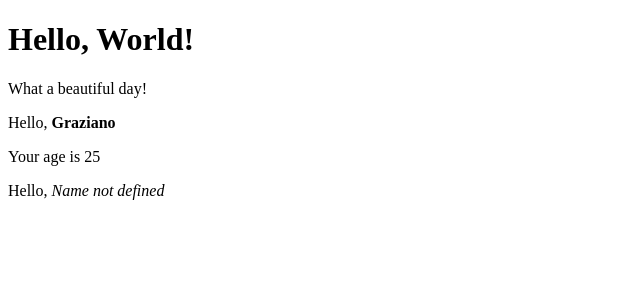
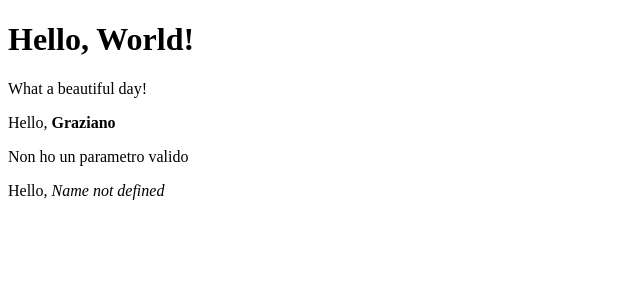
Before and after one commit to jbiasella/react-exercises, a React (Create React App) app in the folder my-app/: page / in a window 1280 px wide. Shown: the top 300 px of the page, without its empty margins (0-640 px from the left). Built offline with nearby package versions, Linux system fonts and the light colour scheme.

Commit message:
Implementazione condizione per verificare se la proprietà age è presente

```diff
--- a/my-app/src/App.js
+++ b/my-app/src/App.js
@@ -9,7 +9,7 @@ export default class App extends React.Component{
         return (
             <div>
                 <Hello />
-                <Welcome name={<strong>Graziano</strong>} age="25"/>
+                <Welcome name={<strong>Graziano</strong>} age=""/>
                 <WelcomeDefault />
             </div>
         )
--- a/my-app/src/Welcome.js
+++ b/my-app/src/Welcome.js
@@ -20,9 +20,9 @@ export class Age extends React.Component{
 
         return(
             <div>
-                {this.props.age > 18
+                {this.props.age
                 ? (<p>Your age is {this.props.age}</p> )
-                : (<p>Non hai l'età giusta</p>)}
+                : (<p>Non ho un parametro valido</p>)}
             </div>
         )
 
```
